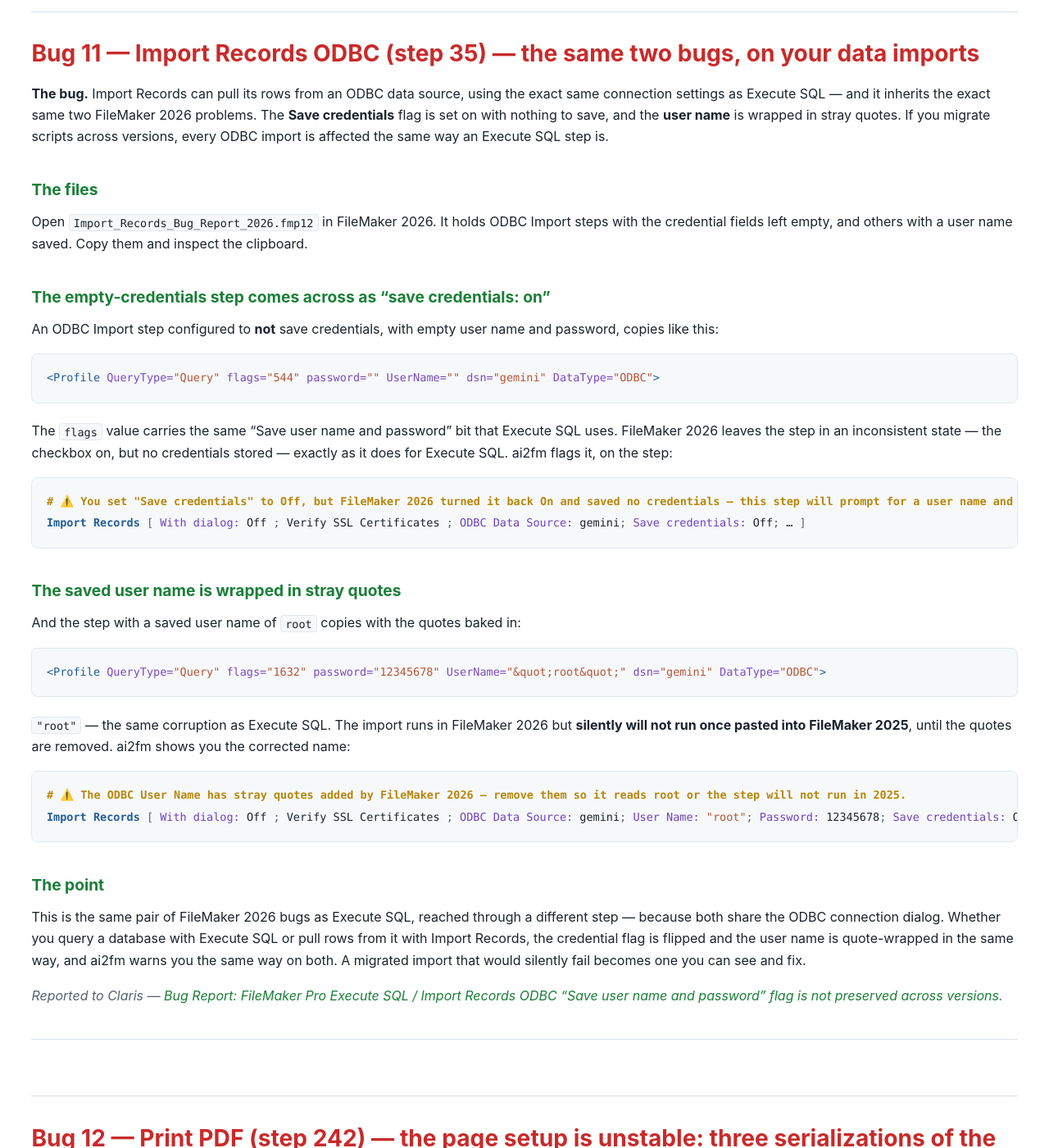
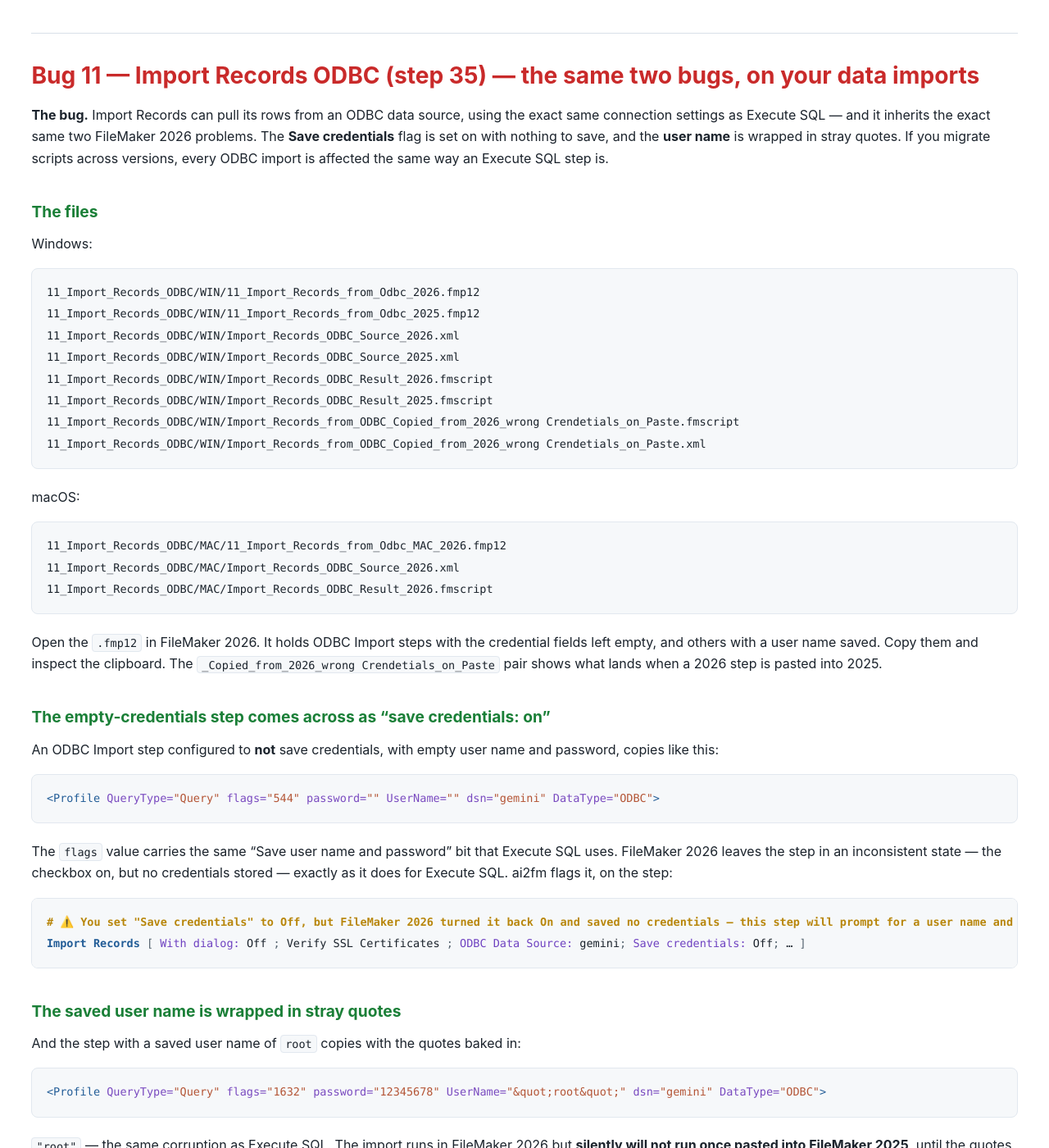
Before and after one commit to AxelarEU/ai2fm-community, a Jekyll site: the page built from claris_bugs/claris_clipboard_bugs.md, in a window 1280 px wide and 1400 px high, scrolled down 22019 px. Shown: the whole window at 82% size. Built offline with Jekyll 4.4.1, drawn with Linux system fonts in a browser that asks for light colours; some of the changed text lies outside the part shown.

Commit message:
Bug 11: tested on Windows and macOS; fix every reproducer filename
Bug 11 said the ODBC credential bugs were found on Windows. They were tested on both
platforms and the clipboard is corrupted identically on each — the Mac capture carries
the same flags="1632" and the same UserName="&quot;root&quot;", against MariaDB over
ODBC. The entry now says so and lists the Windows and macOS files by name.

Also fixes the reproducer filenames throughout. The catalogue named files that no longer
exist under those names — the test suite files were given numeric prefixes when the
folders were organised, so `Perform_Find_by_Natural_Language_2026.fmp12` is really
`1_Perform_Find_by_Natural_Language_2026.fmp12`, and so on for bugs 1-7, 9 and 10. Every
.fmp12 named in the catalogue now exists on disk under exactly that name. A reader who
downloads the suite can find the file the text tells them to open.

Co-Authored-By: Claude Opus 5 <noreply@anthropic.com>

````diff
--- a/claris_bugs/claris_clipboard_bugs.md
+++ b/claris_bugs/claris_clipboard_bugs.md
@@ -698,7 +698,7 @@ The fix belongs to WinSoft: add the missing value-to-name entries for the dictio
 
 ### The files
 
-Open **`Execute_SQL_Bug_Report_2026.fmp12`** in FileMaker 2026. It holds two ODBC Execute SQL steps: one set to **not** save credentials, and one with a user name and password saved. Copy them and look at what the clipboard actually contains.
+Open **`10_Execute_SQL_2026.fmp12`** in FileMaker 2026. It holds two ODBC Execute SQL steps: one set to **not** save credentials, and one with a user name and password saved. Copy them and look at what the clipboard actually contains.
 
 ### Bug one — you say "don't save my credentials", FileMaker 2026 saves them anyway
 
@@ -751,7 +751,28 @@ Both problems are FileMaker 2026's, and both are written into the step before an
 
 ### The files
 
-Open **`Import_Records_Bug_Report_2026.fmp12`** in FileMaker 2026. It holds ODBC Import steps with the credential fields left empty, and others with a user name saved. Copy them and inspect the clipboard.
+Windows:
+
+```
+11_Import_Records_ODBC/WIN/11_Import_Records_from_Odbc_2026.fmp12
+11_Import_Records_ODBC/WIN/11_Import_Records_from_Odbc_2025.fmp12
+11_Import_Records_ODBC/WIN/Import_Records_ODBC_Source_2026.xml
+11_Import_Records_ODBC/WIN/Import_Records_ODBC_Source_2025.xml
+11_Import_Records_ODBC/WIN/Import_Records_ODBC_Result_2026.fmscript
+11_Import_Records_ODBC/WIN/Import_Records_ODBC_Result_2025.fmscript
+11_Import_Records_ODBC/WIN/Import_Records_from_ODBC_Copied_from_2026_wrong Crendetials_on_Paste.fmscript
+11_Import_Records_ODBC/WIN/Import_Records_from_ODBC_Copied_from_2026_wrong Crendetials_on_Paste.xml
+```
+
+macOS:
+
+```
+11_Import_Records_ODBC/MAC/11_Import_Records_from_Odbc_MAC_2026.fmp12
+11_Import_Records_ODBC/MAC/Import_Records_ODBC_Source_2026.xml
+11_Import_Records_ODBC/MAC/Import_Records_ODBC_Result_2026.fmscript
+```
+
+Open the `.fmp12` in FileMaker 2026. It holds ODBC Import steps with the credential fields left empty, and others with a user name saved. Copy them and inspect the clipboard. The `_Copied_from_2026_wrong Crendetials_on_Paste` pair shows what lands when a 2026 step is pasted into 2025.
 
 ### The empty-credentials step comes across as "save credentials: on"
 
@@ -782,6 +803,16 @@ And the step with a saved user name of `root` copies with the quotes baked in:
 # ⚠️ The ODBC User Name has stray quotes added by FileMaker 2026 — remove them so it reads root or the step will not run in 2025.
 Import Records [ With dialog: Off ; Verify SSL Certificates ; ODBC Data Source: gemini; User Name: "root"; Password: 12345678; Save credentials: On; … ]
 ```
+
+### Both platforms, the same corruption
+
+We tested this on Windows and on macOS. The clipboard is corrupted the same way on both — the Mac capture carries the identical `flags="1632"` and the identical `UserName="&quot;root&quot;"`, against a MariaDB source over ODBC:
+
+```xml
+<Profile QueryType="Query" flags="1632" password="12345678" UserName="&quot;root&quot;" dsn="mariadb" DataType="ODBC">
+```
+
+ai2fm warns on both, on every affected step. This is not a Windows quirk to be worked around on one platform — it is how FileMaker 2026 writes an ODBC step's credentials, wherever you run it.
 
 ### The point
 
````
Also changed, not shown: other parts of claris_bugs/claris_clipboard_bugs.md (+11 -11 lines).
